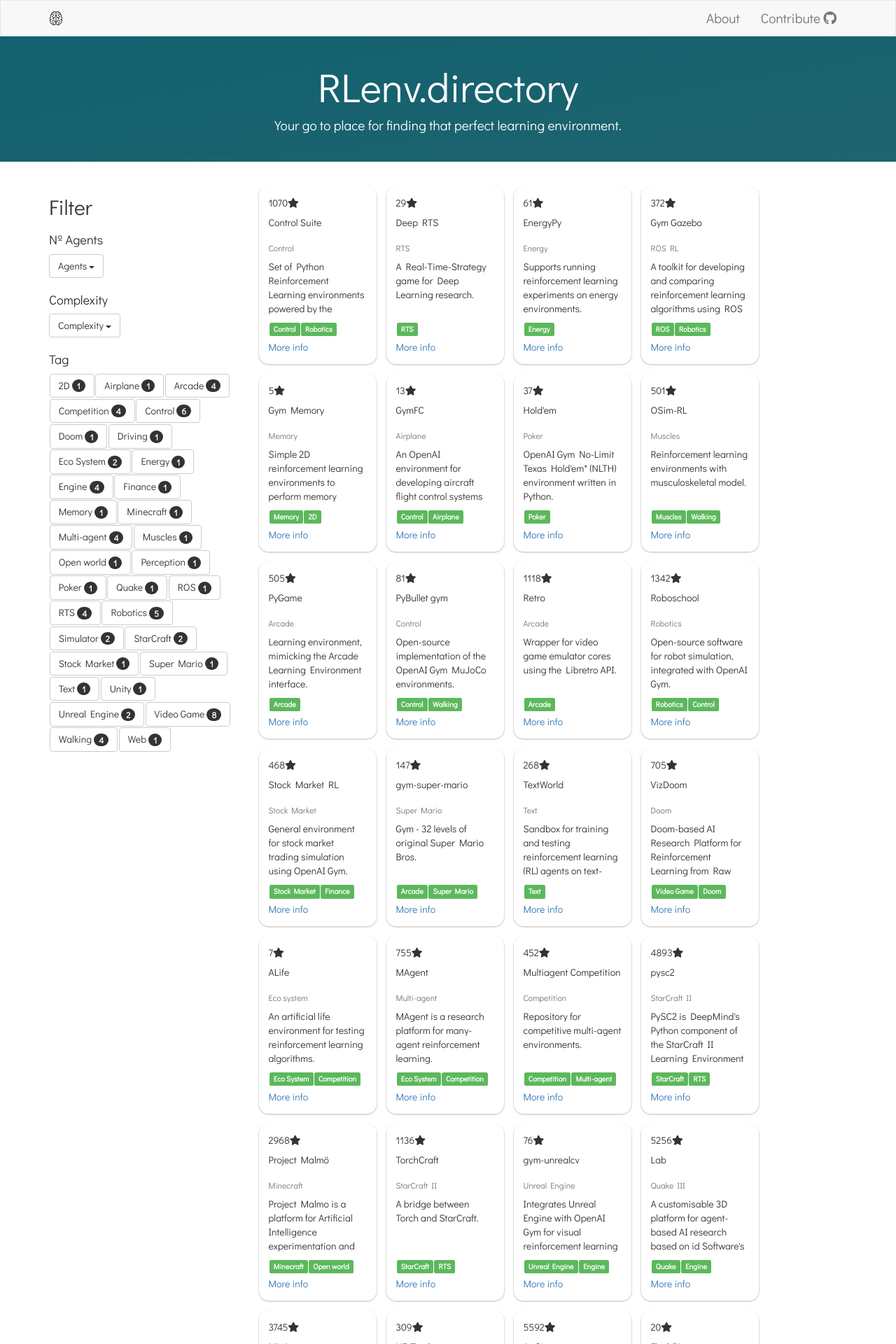
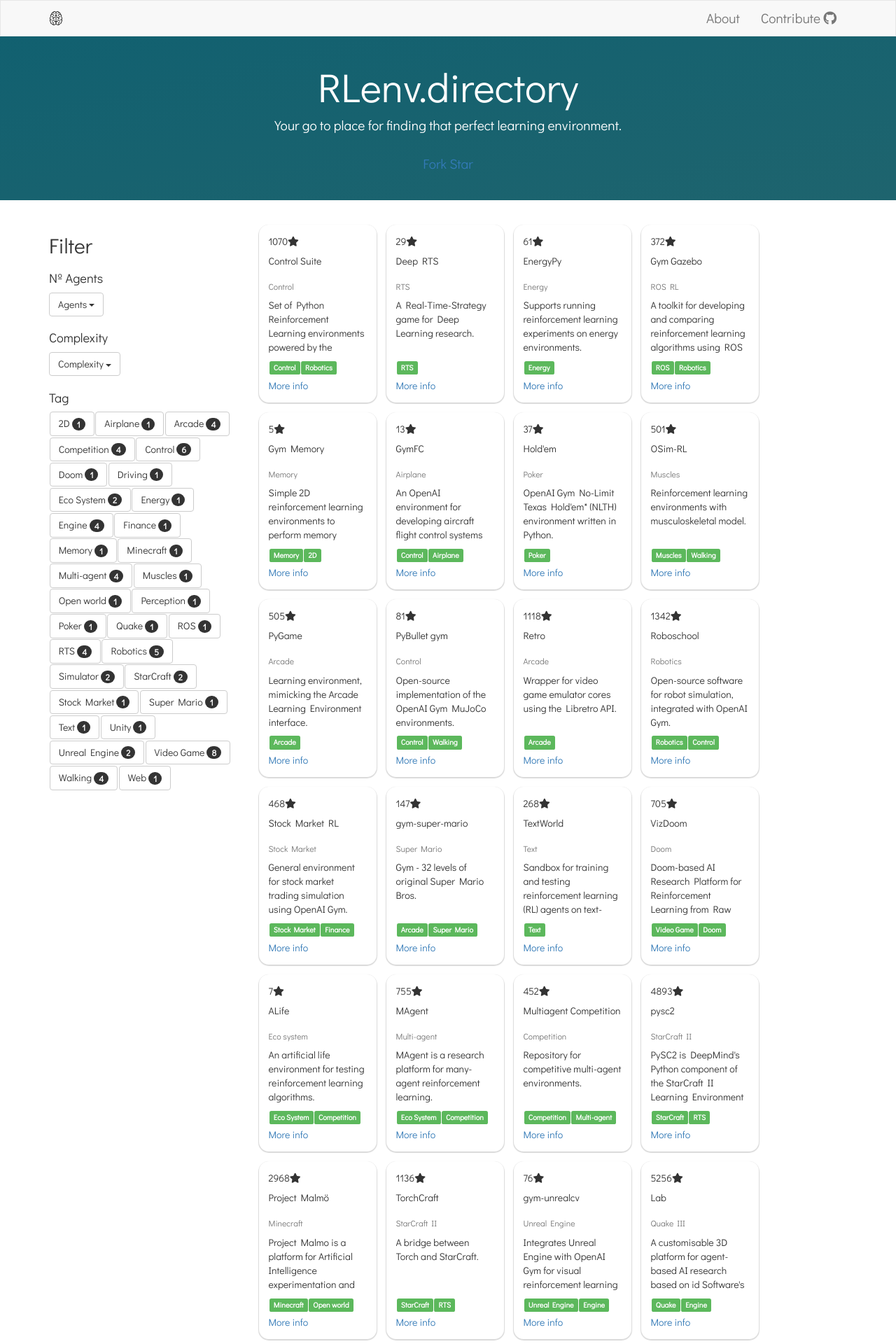
Before and after one commit to pschydlo/RLenv.directory, a Jekyll site: the page site/index.html, which Jekyll copies as it is, in a window 1280 px wide. Shown: the top 1920 px of the page at 70% size. Built offline with Jekyll 4.4.1, drawn with Linux system fonts in a browser that asks for light colours; nearby versions of some CDN libraries.

Commit message:
Adds github fork and star to header block

```diff
--- a/site/index.css
+++ b/site/index.css
@@ -89,3 +89,7 @@
     border-radius: 50%;
     margin: 0.5em;
 }
+
+.github-button{
+    padding-top: 2em !important;
+}
--- a/site/index.html
+++ b/site/index.html
@@ -40,6 +40,11 @@
     <section class="container mx-auto" style="width: 30em;">
         <h1>RLenv.directory</h1>
         Your go to place for finding that perfect learning environment.
+        <!-- Place this tag where you want the button to render. -->
+        <br>
+        <br>
+<a class="github-button" href="https://github.com/pschydlo/RLenv.directory/fork" data-icon="octicon-repo-forked" aria-label="Fork pschydlo/RLenv.directory on GitHub">Fork</a>
+        <a class="github-button" href="https://github.com/pschydlo/RLenv.directory" data-icon="octicon-star" aria-label="Star pschydlo/RLenv.directory on GitHub">Star</a>
     </section>
 </header>
 
@@ -49,5 +54,6 @@
 </section>
 </div>
 
+<script async defer src="https://buttons.github.io/buttons.js"></script>
 <script src="assets/javascripts/bundle.js"></script>
 </body>
```
Also changed, not shown: 1 other file.
